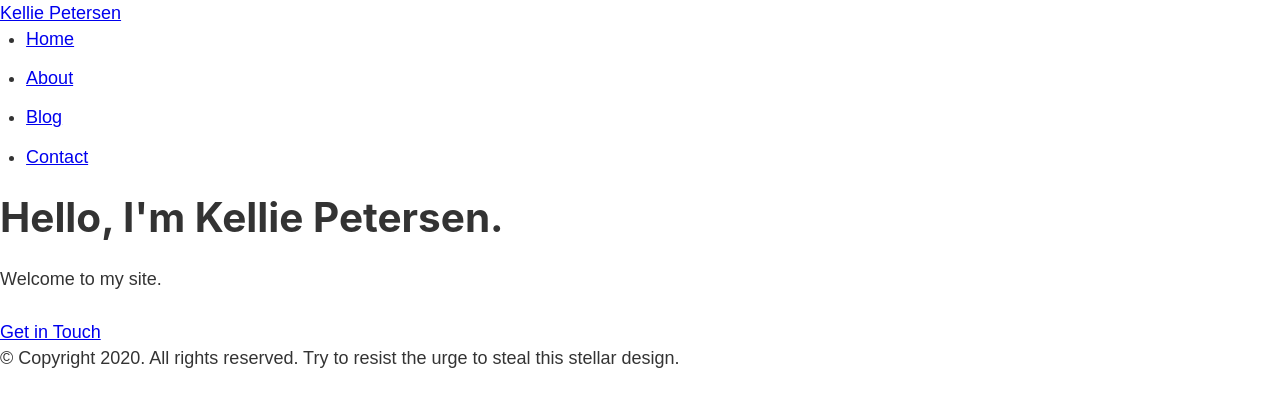
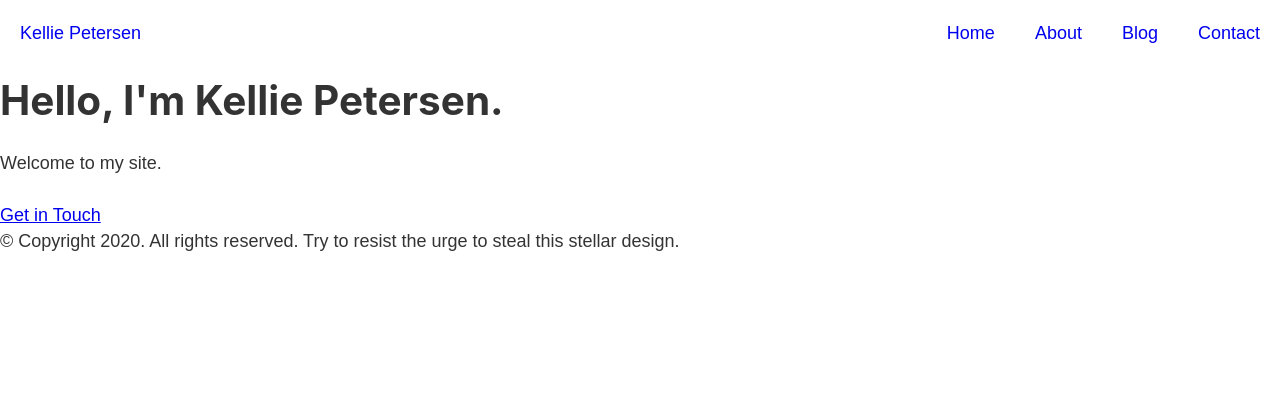
Before and after one commit to KelliePetersen/gatsby-blog, a Gatsby site: page / in a window 1280 px wide. Built offline with nearby package versions, Linux system fonts and the light colour scheme; Gatsby itself is replaced by a stand-in of ours.

Commit message:
add styling module for Header component

```diff
--- a/src/components/Header.js
+++ b/src/components/Header.js
@@ -1,16 +1,17 @@
 import React from 'react'
 import { Link } from 'gatsby'
+import styles from './header.module.scss'
 
 const Header = () => {
   return (
-    <div>
-      <Link to="/">Kellie Petersen</Link>
+    <div className={styles.header}>
+      <Link className={styles.link} to="/">Kellie Petersen</Link>
       <nav>
-        <ul>
-          <li><Link to="/">Home</Link></li>
-          <li><Link to="/about">About</Link></li>
-          <li><Link to="/blog">Blog</Link></li>
-          <li><Link to="/contact">Contact</Link></li>
+        <ul className={styles.list}>
+          <li><Link className={styles.link} to="/">Home</Link></li>
+          <li><Link className={styles.link} to="/about">About</Link></li>
+          <li><Link className={styles.link} to="/blog">Blog</Link></li>
+          <li><Link className={styles.link} to="/contact">Contact</Link></li>
         </ul>
       </nav>
     </div>
--- /dev/null
+++ b/src/components/header.module.scss
@@ -0,0 +1,18 @@
+.header {
+  display: flex;
+  flex-direction: row;
+  justify-content: space-between;
+  padding: 20px 0;
+}
+
+.list {
+  display: flex;
+  flex-direction: row;
+  list-style: none;
+  margin: 0;
+}
+
+.link {
+  text-decoration: none;
+  padding: 0 20px;
+}
```
